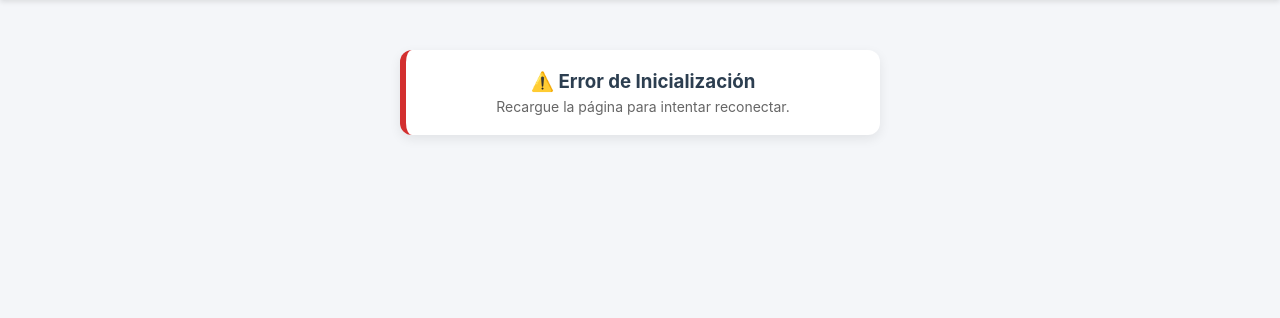
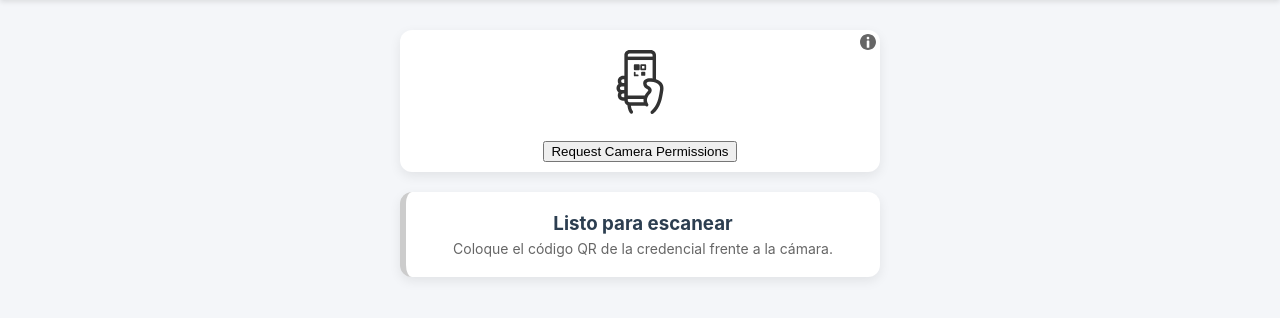
Before and after one commit to angelhmla-rgb/QR-Verificacion-de-entrada-escolar, a FastAPI app: template templates/index.html in a window 1280 px wide. Shown: the part 54-372 px from the top of the page. Run offline with FastAPI, Linux system fonts and the light colour scheme; the template is opened without the code that fills it, so the values that code supplies are empty; some libraries are stand-ins or nearby versions.

Commit message:
Update index.html

```diff
--- a/templates/index.html
+++ b/templates/index.html
@@ -4,7 +4,7 @@
     <meta charset="UTF-8">
     <meta name="viewport" content="width=device-width, initial-scale=1.0">
     <title>Control de Acceso - CECYTEC</title>
-    <script src="https://cdnjs.cloudflare.com/ajax/libs/html5-qrcode/2.3.8/html5-qrcode.min.js" integrity="sha512-r6rDA7W6ZeQhvl8S7nEBzR7sUtSA9ghx4TgAVwpPq6cErmvEWmW9HBq7PR4fWkEDDHU4jM1EqWrcKraMv5shlg==" crossorigin="anonymous" referrerpolicy="no-referrer"></script>
+    <script src="/static/html5-qrcode.min.js" type="text/javascript"></script>
     <style>
         :root {
             --primary: #00875a;
@@ -215,8 +215,6 @@
         let escanerBloqueado = false;
 
         function inicializarEscaner() {
-            // Aseguramos que la librería exista antes de renderizar para prevenir bloqueos
-            if (typeof Html5QrcodeScanner !== "undefined") {
             html5QrcodeScanner = new Html5QrcodeScanner(
                 "reader",
                 {
@@ -227,10 +225,6 @@
                 }
             );
             html5QrcodeScanner.render(onScanSuccess, onScanFailure);
-            } else {
-                console.error("La librería del escáner no cargó correctamente.");
-                actualizarInterfaz("⚠️ Error de Inicialización", "Recargue la página para intentar reconectar.", "error");
-            }
         }
 
         async function onScanSuccess(decodedText, decodedResult) {
@@ -273,9 +267,7 @@
             }
         }
 
-        function onScanFailure(error) {
-            // Rastreo silencioso de frames
-        }
+        function onScanFailure(error) {}
 
         function actualizarInterfaz(titulo, descripcion, clase) {
             const card = document.getElementById("status-card");
@@ -378,7 +370,6 @@
             }
         }
 
-        // Evento seguro: inicializa únicamente cuando toda la estructura HTML ha sido dibujada
         document.addEventListener("DOMContentLoaded", inicializarEscaner);
     </script>
 </body>
```
Lines whose indentation alone changed are shown as unchanged.
